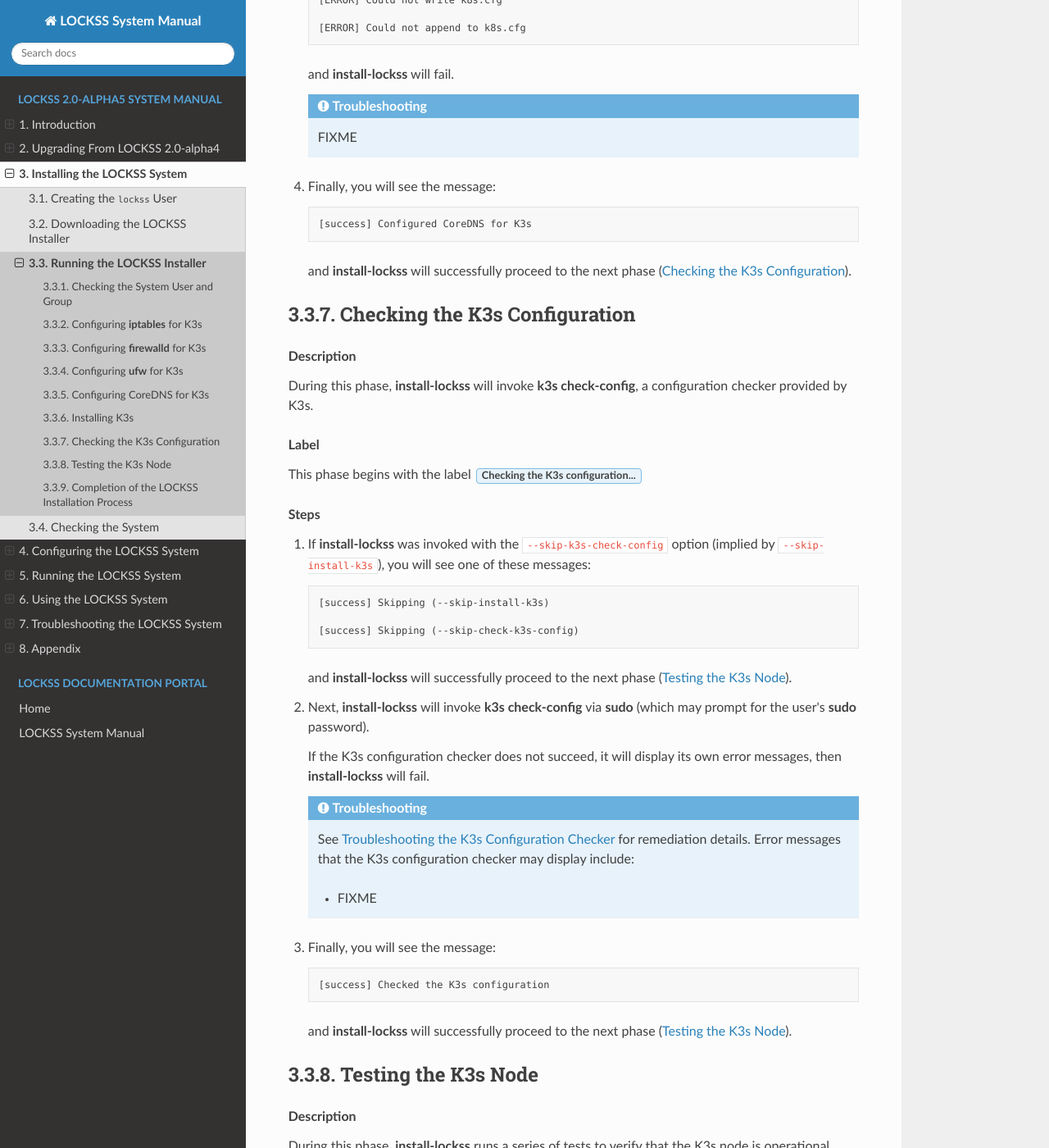
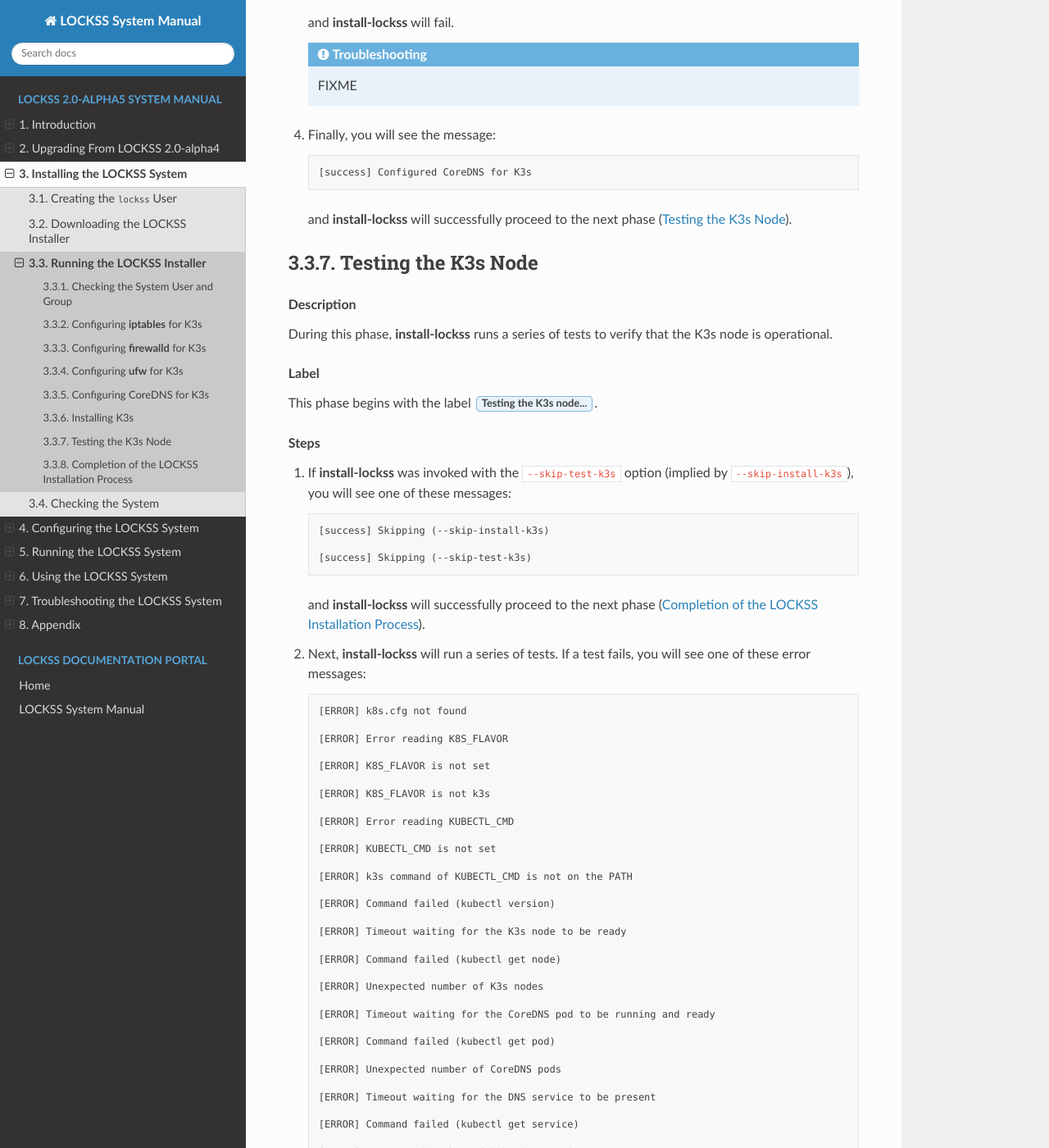
Before and after one commit to lockss/lockss-rtd-manual, a Sphinx documentation site: the page built from docs/installing/installer.rst, in a window 1280 px wide and 1400 px high, scrolled down 8739 px. Shown: the whole window at 82% size. Built offline with Sphinx 7.4.7 and the Read the Docs theme 2.0.0, drawn with Linux system fonts in a browser that asks for light colours; some of the changed text lies outside the part shown.

Commit message:
Ditch k3s check-config.

```diff
--- a/docs/installing/installer.rst
+++ b/docs/installing/installer.rst
@@ -10,15 +10,11 @@ The next task is to run the LOCKSS Installer's :program:`install-lockss` script.
 
 *  :ref:`Checking the System User and Group`: no interaction expected.
 
-*  :ref:`configuring-firewalld`: if necessary, will prompt you to confirm before modifying the configuration of :program:`firewalld` (which might prompt you for your :program:`sudo` password).
-
-*  :ref:`configuring-ufw`: if necessary, will prompt you to confirm before modifying the configuration of :program:`ufw` (which might prompt you for your :program:`sudo` password).
+*  :ref:`configuring-iptables`, :ref:`configuring-firewalld`, :ref:`configuring-ufw`: if necessary, will prompt you to confirm before modifying the configuration of :program:`iptables`, :program:`firewalld` or :program:`ufw` (respectively), which might incidentally prompt you for your :program:`sudo` password.
 
 *  :ref:`Configuring CoreDNS for K3s`: if necessary, will prompt you to enter non-loopback IP addresses of DNS servers.
 
 *  :ref:`Installing K3s`: will prompt you for a Kubernetes state data storage directory.
-
-*  :ref:`Checking the K3s Configuration`: no interaction expected (might prompt you for your :program:`sudo` password).
 
 *  :ref:`Testing the K3s Node`: no interaction expected.
 
@@ -88,7 +84,7 @@ This phase begins with the label :guilabel:`Configuring iptables for K3s...`.
 
 .. rubric:: Steps
 
-1. If :program:`install-lockss` was invoked with the ``--skip-configure-iptables`` option (implied by ``--skip-install-k3s``), or if no changes to the configuration of :program:`iptables` are necessary (:program:`iptables` is not present, :program:`iptables` is not version 1.8.0 or later, :program:`iptables` is not running in ``nf_tables`` mode, :program:`iptables` is not run via Alternatives), you will see one of these messages:
+1. If :program:`install-lockss` was invoked with the ``--skip-configure-iptables`` option (implied by ``--skip-install-k3s``), or if no changes to the configuration of :program:`iptables` are necessary, you will see one of these messages:
 
    .. code-block:: text
 
@@ -98,11 +94,13 @@ This phase begins with the label :guilabel:`Configuring iptables for K3s...`.
 
       [success] Skipping (iptables is not on the PATH nor run via Alternatives)
 
-      [success] Skipping (iptables is not version 1.8.0 or later)
+      [success] Skipping (iptables version is older than 1.8.0)
 
-      [success] Skipping (iptables is not in nf_tables mode)
+      [success] Skipping (iptables version is newer than 1.8.3)
 
-      [success] Skipping (iptables is not running via Alternatives)
+      [success] Skipping (iptables is in legacy mode)
+
+      [success] Skipping (iptables is not run via Alternatives)
 
    and :program:`install-lockss` will successfully proceed to the next phase (:ref:`configuring-firewalld`).
 
@@ -380,7 +378,7 @@ This phase begins with the label :guilabel:`Installing K3s...`.
 
       [success] Skipping (--skip-install-k3s)
 
-   and :program:`install-lockss` will successfully proceed to the next phase (:ref:`Checking the K3s Configuration`).
+   and :program:`install-lockss` will successfully proceed to the next phase (:ref:`Testing the K3s Node`).
 
 2. If K3s is already present, :program:`install-lockss` will display the warning ``[Warning] K3s is already installed; skipping the K3s Installer`` and continue on to the next step. Otherwise:
 
@@ -423,48 +421,6 @@ This phase begins with the label :guilabel:`Installing K3s...`.
    .. code-block:: text
 
       [success] Configured CoreDNS for K3s
-
-   and :program:`install-lockss` will successfully proceed to the next phase (:ref:`Checking the K3s Configuration`).
-
-------------------------------
-Checking the K3s Configuration
-------------------------------
-
-.. rubric:: Description
-
-During this phase, :program:`install-lockss` will invoke :program:`k3s check-config`, a configuration checker provided by K3s.
-
-.. rubric:: Label
-
-This phase begins with the label :guilabel:`Checking the K3s configuration...`
-
-.. rubric:: Steps
-
-1. If :program:`install-lockss` was invoked with the ``--skip-k3s-check-config`` option (implied by ``--skip-install-k3s``), you will see one of these messages:
-
-   .. code-block:: text
-
-      [success] Skipping (--skip-install-k3s)
-
-      [success] Skipping (--skip-check-k3s-config)
-
-   and :program:`install-lockss` will successfully proceed to the next phase (:ref:`Testing the K3s Node`).
-
-2. Next, :program:`install-lockss` will invoke :program:`k3s check-config` via :program:`sudo` (which may prompt for the user's :program:`sudo` password).
-
-   If the K3s configuration checker does not succeed, it will display its own error messages, then :program:`install-lockss` will fail.
-
-   .. admonition:: Troubleshooting
-
-      See :ref:`Troubleshooting the K3s Configuration Checker` for remediation details. Error messages that the K3s configuration checker may display include:
-
-      *  FIXME
-
-3. Finally, you will see the message:
-
-   .. code-block:: text
-
-      [success] Checked the K3s configuration
 
    and :program:`install-lockss` will successfully proceed to the next phase (:ref:`Testing the K3s Node`).
 
```
